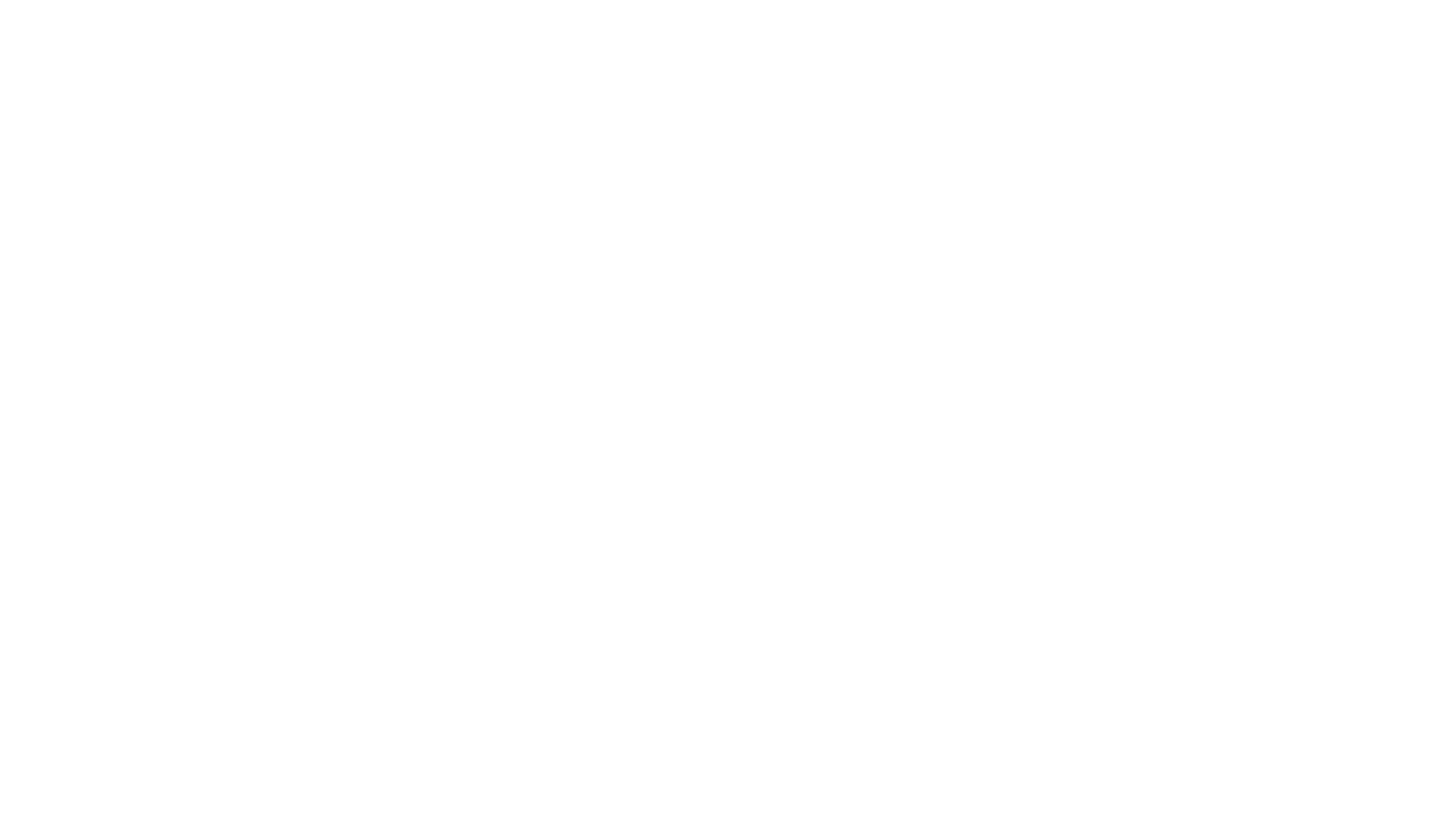
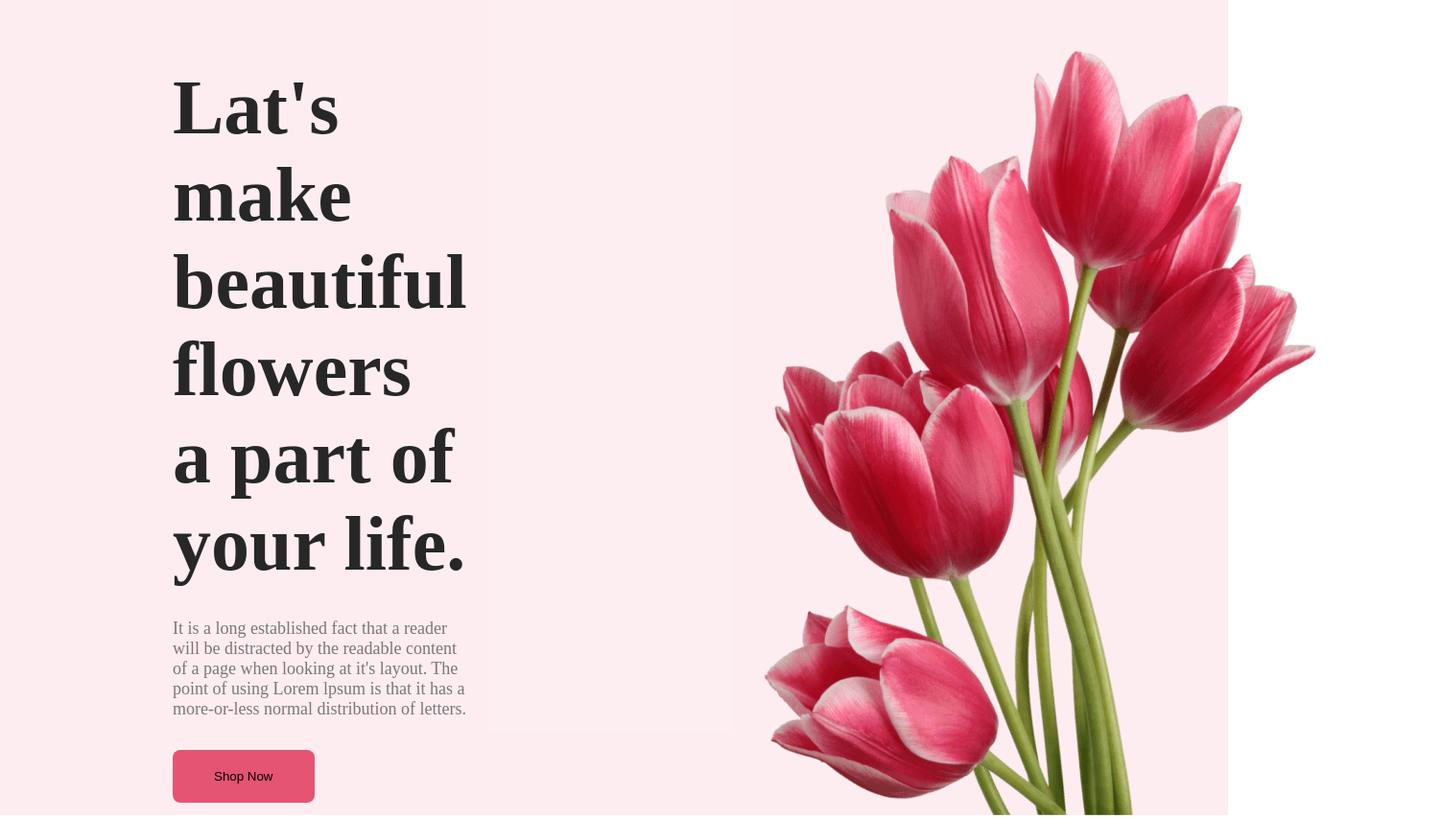
Before and after one commit to Atiar-Rahman/Flower-shop, a plain HTML site: page index.html in a window 1280 px wide. Shown: the whole page at 96% size, 1502 px wide, since content can reach past the window. Before the commit the page ends 800 px from the top, so only its background shows below. Drawn offline with Linux system fonts and the light colour scheme.

Commit message:
add banner section

```diff
--- a/Styles/style.css
+++ b/Styles/style.css
@@ -0,0 +1,39 @@
+*{
+    margin: 0px;
+    padding: 0px;
+}
+.banner{
+    width: 100%;
+    height: 850px;
+    background-color: rgba(229, 84, 115, 0.10);
+}
+.banner-container{
+    display: flex;
+    align-items: center;
+    position: relative;
+}
+
+.banner-item{
+    text-align: left;
+    padding: 50px 100px 0px 180px;
+}
+
+.banner-title{
+    color: #272727;
+    font-size: 80px;
+    font-weight: 800;
+}
+.banner-description{
+    color: rgba(39,39,39,0.60);
+    font-size: 18px;
+    font-weight: 400;
+    padding: 32px 0px;
+}
+.btn-shop{
+    background-color: #E55473;
+    border-radius: 8px;
+    padding: 20px 43px;
+    border: none;
+}
+
+/* end of banner style */
--- a/index.html
+++ b/index.html
@@ -4,8 +4,33 @@
     <meta charset="UTF-8">
     <meta name="viewport" content="width=device-width, initial-scale=1.0">
     <title>Document</title>
+    <link rel="stylesheet" href="Styles/style.css">
+    <link rel="preconnect" href="https://fonts.googleapis.com">
+<link rel="preconnect" href="https://fonts.gstatic.com" crossorigin>
+<link href="https://fonts.googleapis.com/css2?family=Open+Sans:ital,wght@0,700;0,800;1,400&display=swap" rel="stylesheet">
 </head>
 <body>
+    <header>
 
+    </header>
+    <main>
+        <article>
+            <Section class="banner">
+                <div class="banner-container">
+                    <div class="banner-item ">
+                        <h1 class="banner-title">Lat's make beautiful flowers a part of your life.</h1>
+                        <p class="banner-description">It is a long established fact that a reader will be distracted by the readable content of a page when looking at it's layout. The point of using Lorem lpsum is that it has a more-or-less normal distribution of letters.</p>
+                        <input class="btn-shop" type="button" value="Shop Now">
+                    </div>
+                    <div class="banner-item">
+                        <img src="Flower Asset/pngwing 10.png" alt="" class="banner-img">
+                    </div>
+                </div>
+            </Section>
+        </article>
+    </main>
+    <footer>
+
+    </footer>
 </body>
 </html>
```
